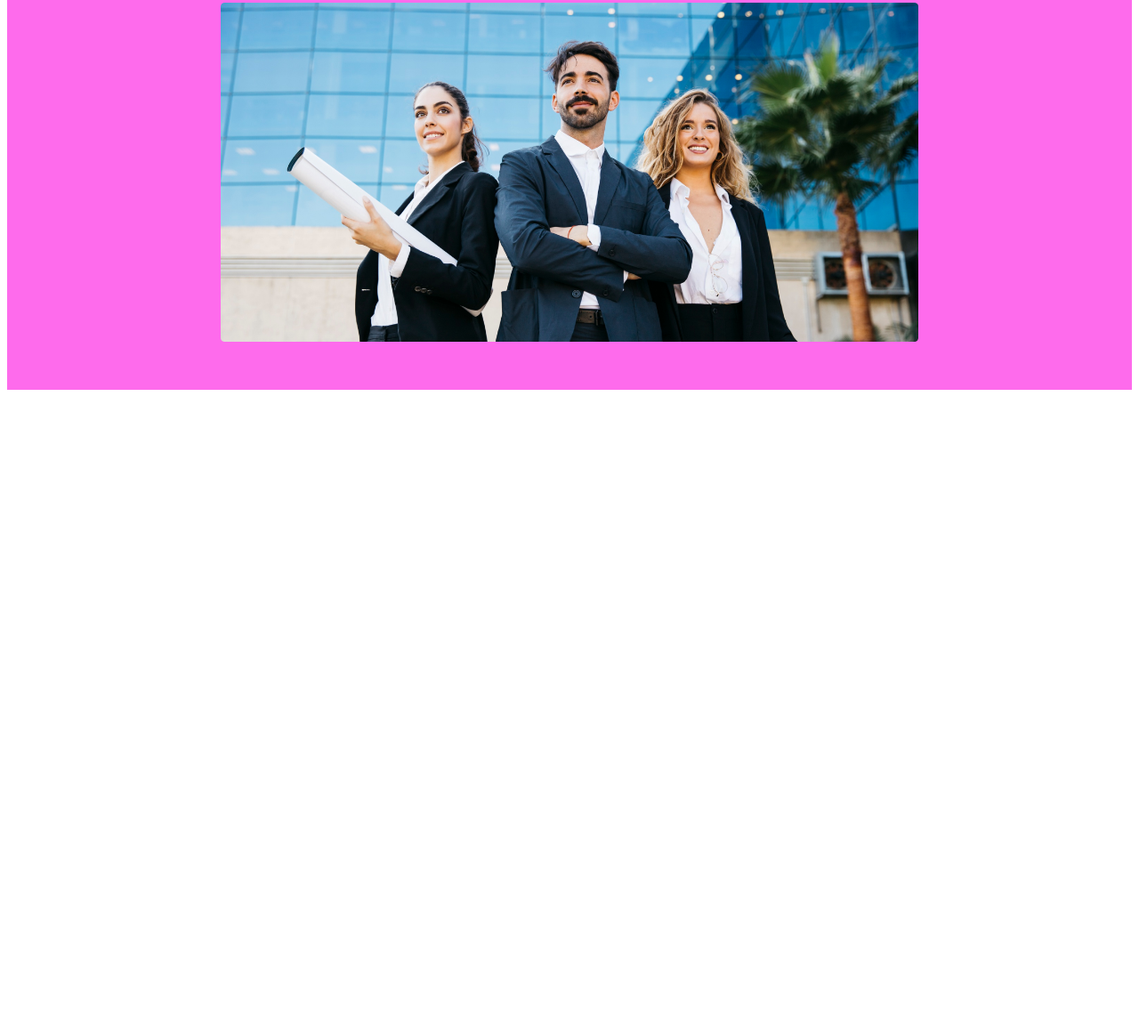
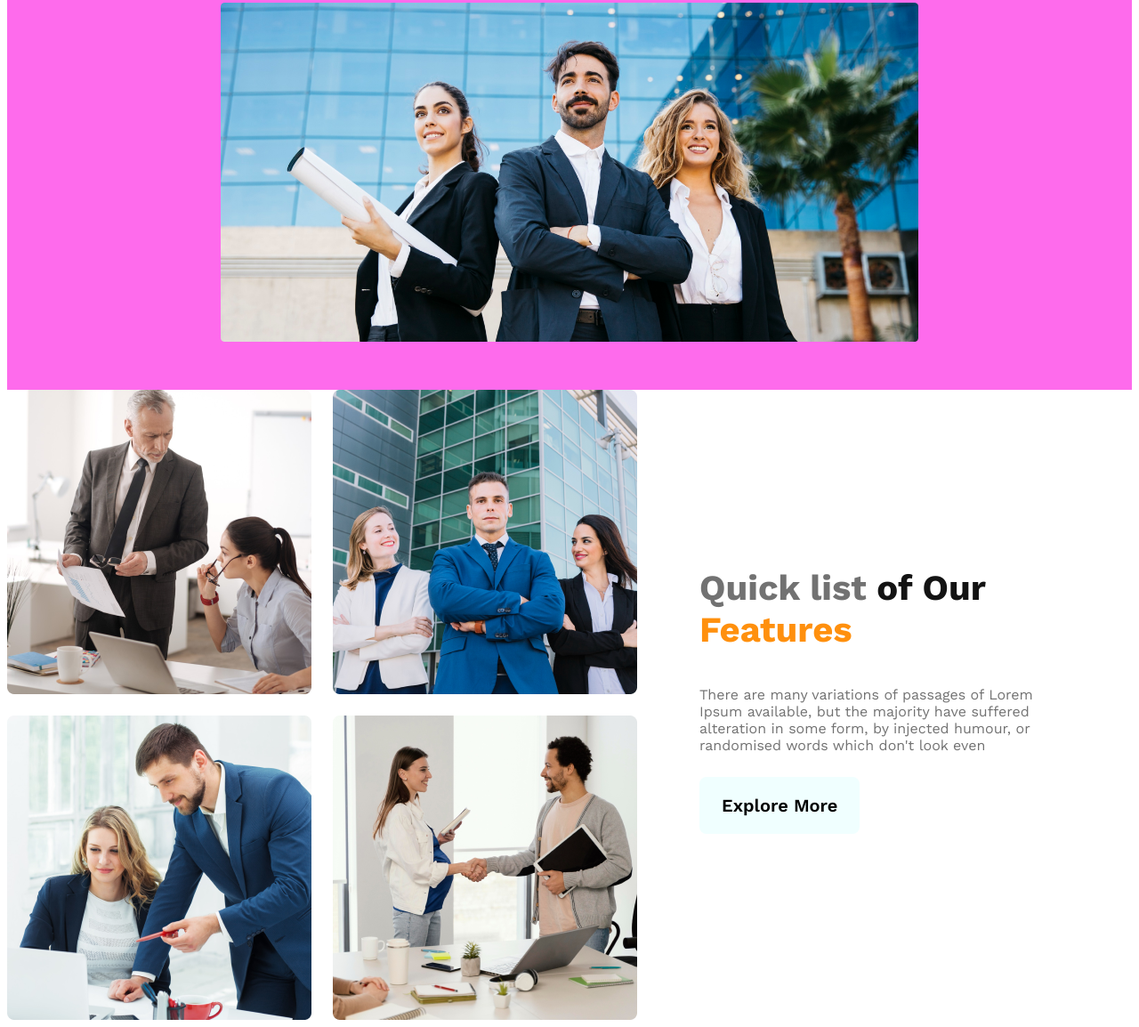
Before and after one commit to jakariyahosen/g3-architects, a plain HTML site: page index.html in a window 1280 px wide. Shown: the part 623-1777 px from the top of the page at 89% size. Before the commit the page ends 1069 px from the top, so only its background shows below. Drawn offline with nearby package versions, Linux system fonts and the light colour scheme.

Commit message:
features content addeed

```diff
--- a/index.html
+++ b/index.html
@@ -7,6 +7,7 @@
     <link rel="stylesheet" href="style/style.css">
 </head>
 <body>
+    <!--header start-->
    <header class="header">
 <nav class="nav">
     <h3 class="nav-title">G3 Architects</h3>
@@ -29,8 +30,22 @@
     <img  src="images/banner.png" alt="">
 </div>
    </header>
+   <!--header end-->
    <main>
+<section class="teams-container">
+    <div class="teams-img-container">
+        <img src="images/team1.png" alt="">
+        <img src="images/team2.png" alt="">
+        <img src="images/team3.png" alt="">
+        <img src="images/team4.png" alt="">
 
+    </div>
+    <div class="team-content">
+        <h3 class="teams-title"><span class="quick">Quick list</span> <span class="our-item">of Our</span> <span class="features">Features</span></h3>
+        <p class="team-dec">There are many variations of passages of Lorem Ipsum available, but the majority have suffered alteration in some form, by injected humour, or randomised words which don't look even</p>
+        <button class="primary-btn">Explore More</button>
+    </div>
+</section>
    </main>
 
    <footer>
--- a/style/style.css
+++ b/style/style.css
@@ -70,6 +70,48 @@ nav li a {
     width: 100%;
     margin-top:10px;
 }
+.img-container{
+    display: flex;
+    margin-top: 20px;
+    align-items: center;
+    padding:85px 300px;
+}
+main{
+    max-width: 1440px;
+    margin: 0 auto;
+}
+.teams-img-container{
+    display: grid;
+    grid-template-columns: repeat(2, 1fr);
+    gap:1.5rem;
+
+
+}
+.teams-container{
+    display: flex;
+    align-items: center;
+}
+.team-content{
+    padding-left: 70px;
+    padding-right: 70px;
+}
+.teams-title{
+    font-size:2.5rem ;
+    font-weight: 700;
+}
+.quick{
+    color: #727272;
+    ;
+}
+.our-item{
+  color: #131313;
+}
+.features{
+    color: #FF900E; }
+.team-dec{
+    color: #727272;
+}
+
 /* Mobile device */
 @media screen and (max-width:576px) {
     .header{
```
